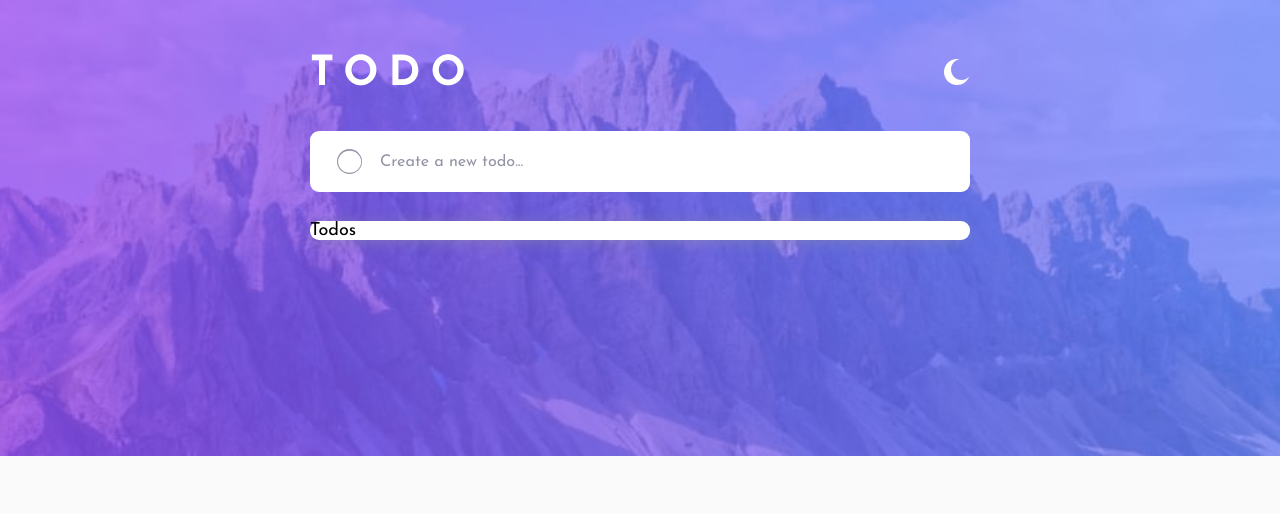
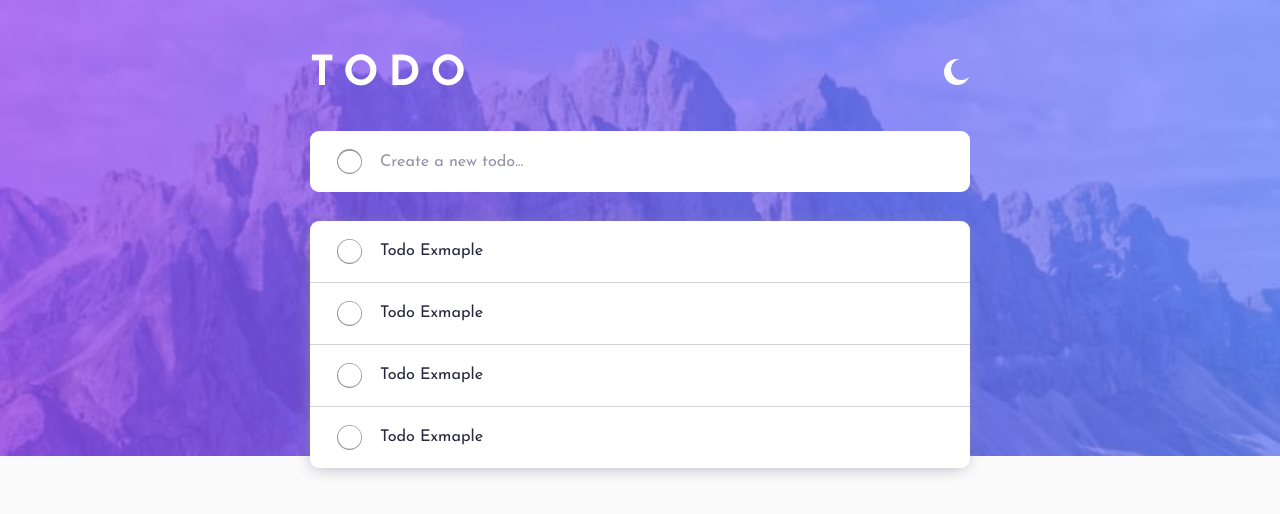
Before and after one commit to AbderrahmaneFadili/todo-app-main-react-app, a React (Create React App) app: page / in a window 1280 px wide. Shown: the top 514 px of the page. Built offline with nearby package versions, Linux system fonts and the light colour scheme.

Commit message:
Creating the Todo

```diff
--- /dev/null
+++ b/src/components/todos/Todo/Todo.jsx
@@ -0,0 +1,15 @@
+import React from "react";
+import { TodoItem, TodoText, RemoveIcon } from "./Todo.styles";
+import ToggleCompleted from "../ToggleCompleted/ToggleCompleted";
+
+const Todo = () => {
+  return (
+    <TodoItem>
+      <ToggleCompleted />
+      <TodoText>Todo Exmaple</TodoText>
+      <RemoveIcon src={require("../../../images/icon-cross.svg").default} />
+    </TodoItem>
+  );
+};
+
+export default Todo;
--- /dev/null
+++ b/src/components/todos/Todo/Todo.styles.js
@@ -0,0 +1,29 @@
+import styled from "styled-components";
+
+export const TodoItem = styled.li`
+  padding: 1rem 1.5rem;
+  display: flex;
+  align-items: center;
+  border-bottom: 1px solid var(--border-color);
+
+  &:last-child {
+    border-bottom: 0;
+  }
+
+  &:hover img:last-child {
+    opacity: 1;
+  }
+`;
+
+export const TodoText = styled.span`
+  margin-left: 1rem;
+  color: var(--todo-text-color);
+  font-size: 0.9rem;
+  cursor: pointer;
+`;
+
+export const RemoveIcon = styled.img`
+  margin-left: auto;
+  cursor: pointer;
+  opacity: 0;
+`;
--- a/src/components/todos/TodosList/TodosList.jsx
+++ b/src/components/todos/TodosList/TodosList.jsx
@@ -1,10 +1,15 @@
 import React from "react";
 import { TodosItems, TodosListWrapper } from "./TodosList.styles";
-
+import Todo from "../../todos/Todo/Todo";
 const TodosList = () => {
   return (
     <TodosListWrapper>
-      <TodosItems>Todos</TodosItems>
+      <TodosItems>
+        <Todo />
+        <Todo />
+        <Todo />
+        <Todo />
+      </TodosItems>
     </TodosListWrapper>
   );
 };
--- a/src/themes/GlobalStyle.js
+++ b/src/themes/GlobalStyle.js
@@ -27,6 +27,7 @@ const GlobalStyle = createGlobalStyle`
   --card-shadow:${({ theme }) => theme.cardShadow} ;
   --on-hover-color: ${({ theme }) => theme.onHoverTextColor};
   --title-color:${({ theme }) => theme.titleColor};
+  --border-color:${({ theme }) => theme.borderColor};
  /* Typography */
  --main-font-size:${({ theme }) => theme.fontSize};
  --main-font-family:${({ theme }) => theme.fontFamily};
--- a/src/themes/theme.js
+++ b/src/themes/theme.js
@@ -19,6 +19,8 @@ const lightTheme = {
   cardShadow: "hsl(236, 9%, 61%)",
   onHoverTextColor: "hsl(235, 21%, 11%)",
   titleColor: "#fff",
+  borderColor: "hsl(233, 11%, 84%)",
+
   /* Typography */
   fontSize: "18px",
   fontFamily: "'Josefin Sans', sans-serif;",
@@ -42,6 +44,7 @@ const darkTheme = {
   cardShadow: "hsl(235, 24%, 19%)",
   onHoverTextColor: "hsl(0, 0%, 98%)",
   titleColor: "#fff",
+  borderColor: "hsl(235, 19%, 35%)",
   /* Typography */
   fontSize: "18px",
   fontFamily: "'Josefin Sans', sans-serif;",
```
